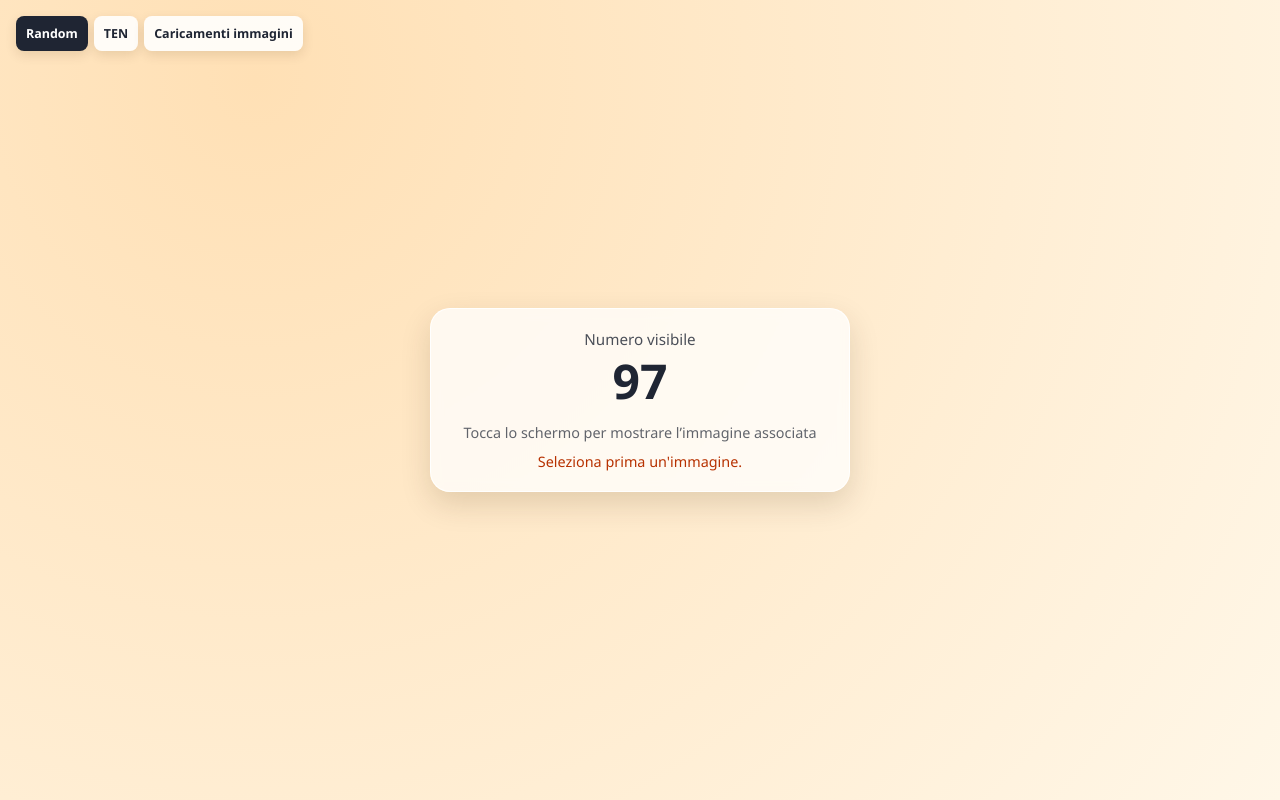
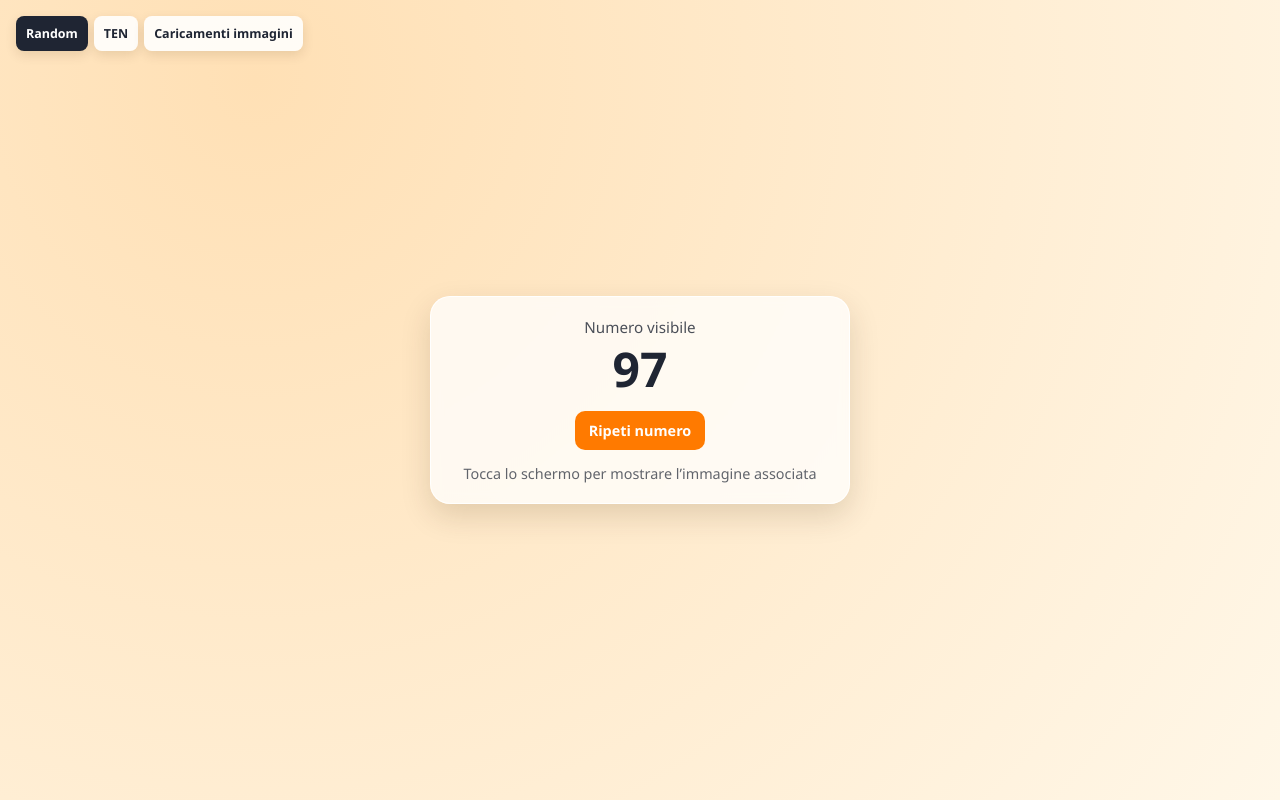
Before and after one commit to federico26fc/card-mobile-app, a React (Vite) app: page / in a window 1280 px wide. Both pictures are taken after a click on the button "Random". Built offline with nearby package versions, Linux system fonts and the light colour scheme.

Commit message:
risolti errori e aggiustato momento di annuncio dei numeri

```diff
--- a/src/App.css
+++ b/src/App.css
@@ -258,6 +258,22 @@ body {
   line-height: 1;
 }
 
+.repeat-number-button {
+  border: 0;
+  border-radius: 10px;
+  padding: 10px 14px;
+  color: #fff;
+  background: var(--accent);
+  font: inherit;
+  font-size: 0.9rem;
+  font-weight: 600;
+  cursor: pointer;
+}
+
+.repeat-number-button:hover {
+  filter: brightness(0.96);
+}
+
 .hidden-input {
   display: none;
 }
--- a/src/App.jsx
+++ b/src/App.jsx
@@ -92,6 +92,7 @@ function App() {
   const [numberHistory, setNumberHistory] = useState([getRandomNumber()]);
   const [error, setError] = useState("");
   const speechSequenceRef = useRef(0);
+  const hasAnnouncedInitialRandomRef = useRef(false);
   const displayNumber = numberHistory[numberHistory.length - 1];
   const selectedImage = imagesByNumber[displayNumber] || "";
 
@@ -166,6 +167,7 @@ function App() {
     setShowCard(false);
     setError("");
     setMode("random");
+    speakNumber(displayNumber);
   };
 
   const announceTenNumbers = (numbers) => {
@@ -201,7 +203,7 @@ function App() {
     announceNext(0);
   };
 
-  const startTenRound = () => {
+  const startTenRound = (announceNumbers = false) => {
     const numbers = getTenRandomNumbers();
 
     stopSpeech();
@@ -209,6 +211,10 @@ function App() {
     setTenView("numbers");
     setTenAnnouncing(false);
     setError("");
+
+    if (announceNumbers) {
+      announceTenNumbers(numbers);
+    }
   };
 
   const repeatTenNumbers = () => {
@@ -220,7 +226,7 @@ function App() {
   const openTenMode = () => {
     setShowCard(false);
     setMode("ten");
-    startTenRound();
+    startTenRound(true);
   };
 
   const speakNumber = (number) => {
@@ -235,6 +241,15 @@ function App() {
     utterance.rate = 0.85;
     window.speechSynthesis.speak(utterance);
   };
+
+  useEffect(() => {
+    if (!imagesLoaded || hasAnnouncedInitialRandomRef.current) {
+      return;
+    }
+
+    hasAnnouncedInitialRandomRef.current = true;
+    speakNumber(displayNumber);
+  }, [imagesLoaded]);
 
   const onScreenTap = () => {
     if (!selectedImage) {
@@ -280,7 +295,7 @@ function App() {
       tabIndex={mode === "random" ? 0 : undefined}
       onKeyDown={mode === "random" ? (event) => event.key === "Enter" && onScreenTap() : undefined}
     >
-      <nav className="mode-controls" aria-label="Modalità applicazione">
+      <nav className="mode-controls" aria-label="Modalità applicazione" onClick={(event) => event.stopPropagation()}>
         <button type="button" className={mode === "random" ? "active" : ""} onClick={openRandomMode} disabled={!imagesLoaded}>
           Random
         </button>
@@ -380,6 +395,9 @@ function App() {
         <section className="panel" onClick={(event) => event.stopPropagation()}>
           <p className="label">Numero visibile</p>
           <p className="number">{formatNumber(displayNumber)}</p>
+          <button type="button" className="repeat-number-button" onClick={() => speakNumber(displayNumber)}>
+            Ripeti numero
+          </button>
           <p className="hint">Tocca lo schermo per mostrare l’immagine associata</p>
           {error && <p className="error">{error}</p>}
         </section>
```
